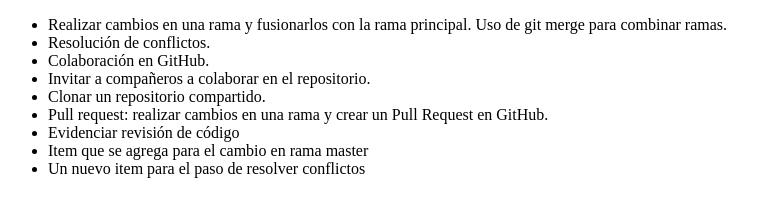
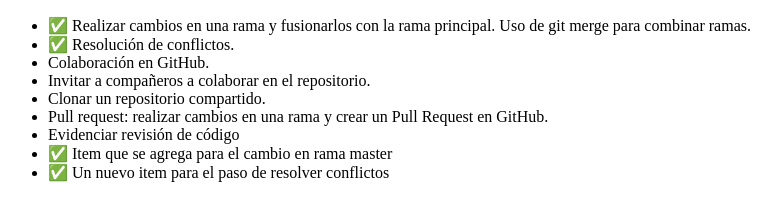
Before and after one commit to kevinrodriguezmorales/university-projects, a plain HTML site: page web-project/index.html in a window 1280 px wide. Shown: the whole page, without its empty margins (0-781 px from the left). Drawn offline with Linux system fonts and the light colour scheme.

Commit message:
feat: update list with check icon

```diff
--- a/web-project/index.html
+++ b/web-project/index.html
@@ -7,16 +7,16 @@
 </head>
 <body>
   <ul>
-    <li>Realizar cambios en una rama y fusionarlos con la rama principal. Uso de git merge para combinar ramas.</li>
-    <li>Resolución de conflictos.</li>
+    <li>✅ Realizar cambios en una rama y fusionarlos con la rama principal. Uso de git merge para combinar ramas.</li>
+    <li>✅ Resolución de conflictos.</li>
     <li>Colaboración en GitHub.</li>
     <li>Invitar a compañeros a colaborar en el repositorio.</li>
     <li>Clonar un repositorio compartido.</li>
     <li>Pull request: realizar cambios en una rama y crear un Pull Request en GitHub.</li>
     <li>Evidenciar revisión de código</li>
 
-    <li>Item que se agrega para el cambio en rama master</li>
-    <li>Un nuevo item para el paso de resolver conflictos</li>
+    <li>✅ Item que se agrega para el cambio en rama master</li>
+    <li>✅ Un nuevo item para el paso de resolver conflictos</li>
   </ul>
 </body>
 </html>
```
